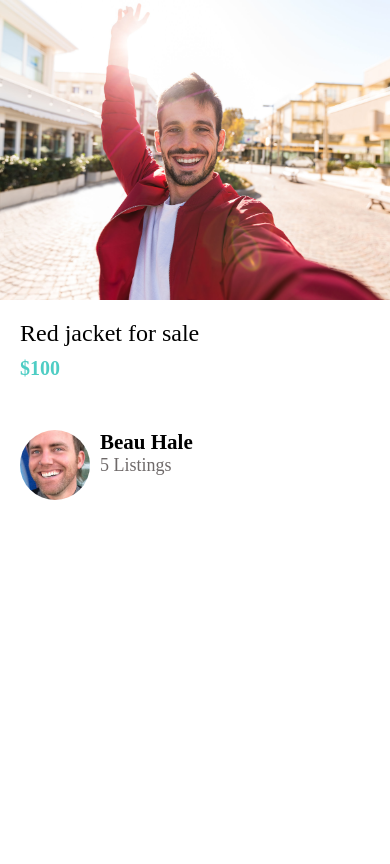
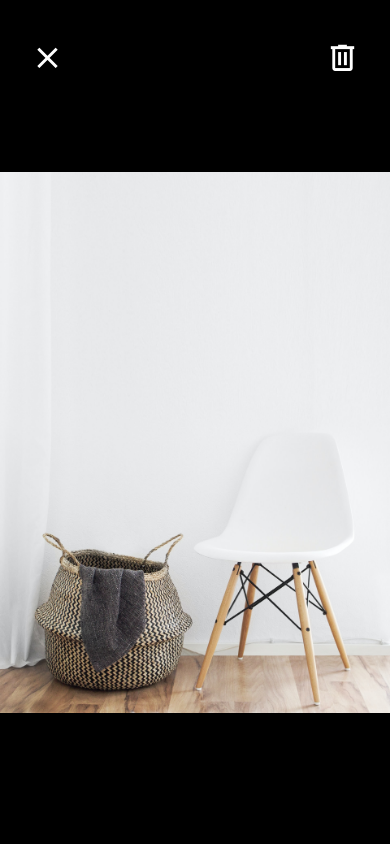
Before and after one commit to halebeau/DoneWithIt-React_Native, a React Native app: screen / in a window 390 px wide. Built offline with nearby package versions, Linux system fonts and the light colour scheme.

Commit message:
Added: ViewImageScreen

```diff
--- a/App.js
+++ b/App.js
@@ -3,7 +3,8 @@
 import Card from "./app/components/Card";
 
 import ListingDetailsScreen from "./app/screens/ListingDetailsScreen";
+import ViewImageScreen from "./app/screens/ViewImageScreen";
 
 export default function App() {
-  return <ListingDetailsScreen />;
+  return <ViewImageScreen />;
 }
--- a/app/screens/ViewImageScreen.js
+++ b/app/screens/ViewImageScreen.js
@@ -1,27 +1,36 @@
 import React from "react";
 import { Image, StyleSheet, View } from "react-native";
+import { MaterialCommunityIcons } from '@expo/vector-icons'
 
 import colors from "../config/colors";
 
 function ViewImageScreen(props) {
   return (
     <View style={styles.container}>
-      <View style={styles.closeIcon}></View>
-      <View style={styles.deleteIcon}></View>
+      <View style={styles.closeIcon}>
+        <MaterialCommunityIcons
+        name="close"
+        color="white"
+        size={35} />
+      </View>
+      <View style={styles.deleteIcon}>
+        <MaterialCommunityIcons
+          name="trash-can-outline"
+          color="white"
+          size={35}
+        />
+      </View>
       <Image
         resizeMode="contain"
         style={styles.image}
         source={require("../assets/chair.jpg")}
       />
     </View>
-  );
+  )
 }
 
 const styles = StyleSheet.create({
   closeIcon: {
-    width: 50,
-    height: 50,
-    backgroundColor: colors.primary,
     position: "absolute",
     top: 40,
     left: 30,
@@ -31,9 +40,6 @@
     flex: 1,
   },
   deleteIcon: {
-    width: 50,
-    height: 50,
-    backgroundColor: colors.secondary,
     position: "absolute",
     top: 40,
     right: 30,
@@ -41,6 +47,7 @@
   image: {
     width: "100%",
     height: "100%",
+    marginVertical: 20,
   },
 });
 
```
